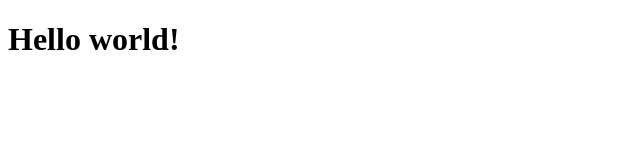
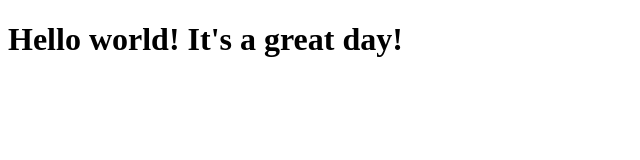
Before and after one commit to caspianstrider/test, a plain HTML site: page site/index.htm in a window 1280 px wide. Shown: the whole page, without its empty margins (0-640 px from the left). Drawn offline with Linux system fonts and the light colour scheme.

Commit message:
Changed index

```diff
--- a/site/index.htm
+++ b/site/index.htm
@@ -4,6 +4,6 @@
 	<title> Hello world! </title>
 </head>
 <body>
-<h1>Hello world!</h1>
+<h1>Hello world!  It's a great day!</h1>
 </body>
 </html>
```
